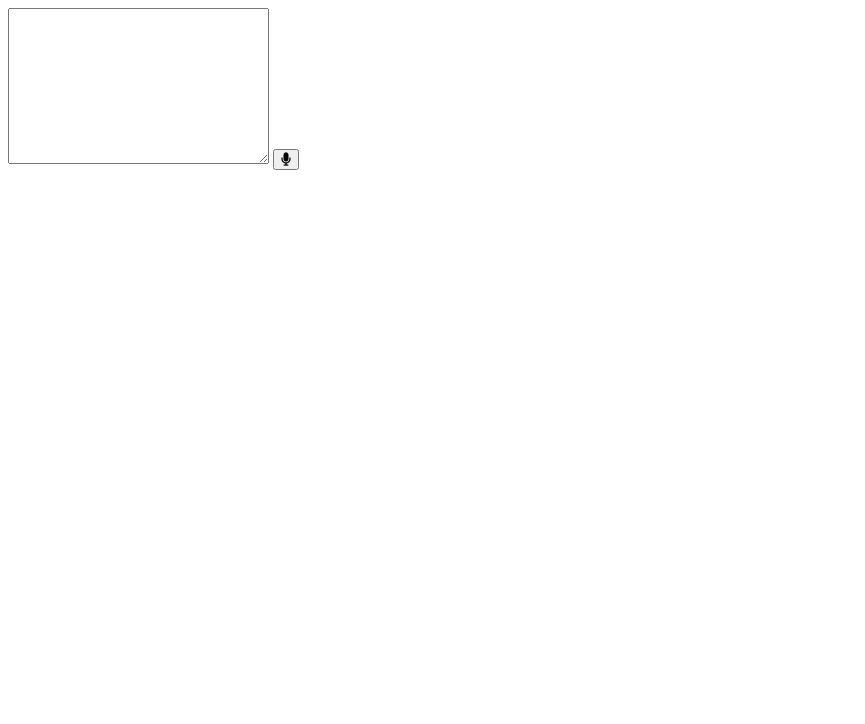
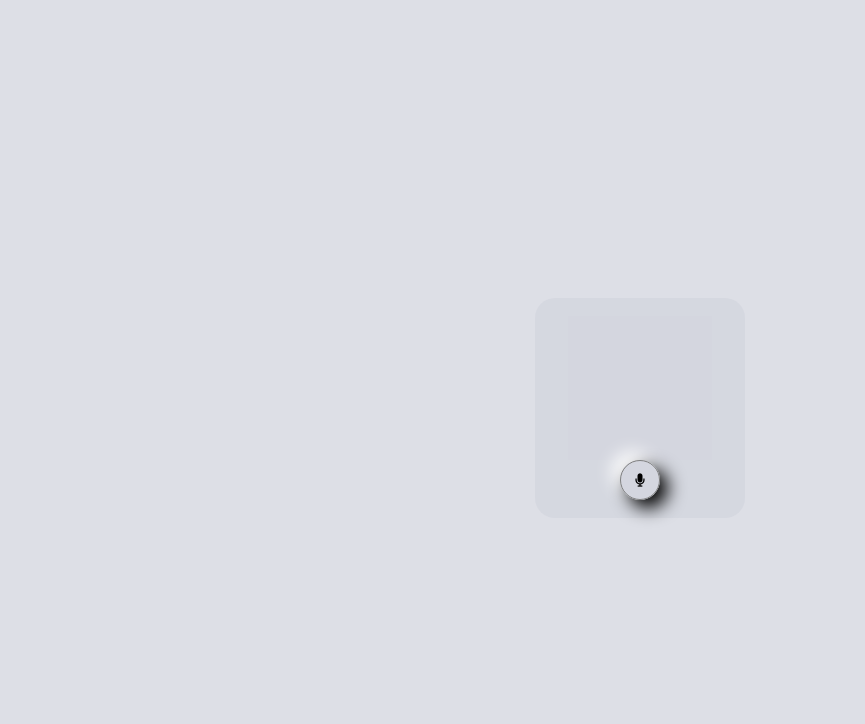
Before and after one commit to pedronevesrocha/30-days-of-JavaScript-projects, a plain HTML site: page Day 4 - Speech to text converter/index.html in a window 1280 px wide. Shown: the top 724 px of the page, without its empty margins (0-865 px from the left). Drawn offline with Linux system fonts and the light colour scheme.

Commit message:
add styles

```diff
--- a/Day 4 - Speech to text converter/styles.css
+++ b/Day 4 - Speech to text converter/styles.css
@@ -20,3 +20,66 @@ footer {
   .fa-github:hover {
     transform: rotate(360deg) scale(1.2);
   }
+
+  body {
+    background-color: rgba(212, 215, 223 , 0.782);
+    display: flex;
+    justify-content: center;
+    align-items: center;
+    height: 100vh;
+  }
+
+  main {
+    height: 200px;
+    width: 200px;
+    border-radius: 20px;
+    -webkit-border-radius: 125px;
+    border-radius:  20px;
+    background: rgba(212, 215, 223 , 0.782);
+    -webkit-box-shadow: 12px, 12px, 24px, #9499a8, -12px, 24px #ffffff;
+    box-shadow: 12px, 12px, 24px, #7a7cb3, -12px, 24px #ffffff;
+    display: flex;
+    justify-content: center;
+    align-items: center;
+    flex-direction: column;
+    padding: 10px 5px;
+  }
+
+  .text {
+    background-color: rgba(212, 215, 223 , 0.782);
+    height: 70%;
+    width: 70%;
+    resize: none;
+    border: none;
+    outline: none;
+    font-family: 'Gill Sans';
+
+  }
+
+  .text::-webkit-scrollbar {
+    display: none;
+  }
+
+  .btn {
+    height: 40px;
+    width: 40px;
+    border: 0.01px solid grey;
+    -webkit-border-radius: 61px;
+    border-radius: 61px;
+    background: rgba(212, 215, 223 , 0.782);
+    -webkit-box-shadow: 8px 8px 18px, -8px -8px 18px #ffffff;
+    box-shadow: 8px 8px 18px, -8px -px 18px #f2f2f2;
+
+  }
+
+  .fade {
+    background-color: rgba(212, 215, 223 , 0.782);
+    color: rgb(255, 255, 255);
+    box-shadow: 0px 0px 0px #595d68, -8px -8px 18px #f5f5f5b7;
+    border: 1px solid rgba(255, 0, 0, 0.598);
+
+  }
+
+  .backfade {
+    background-color: rgb(0, 0, 0);
+  }
```
